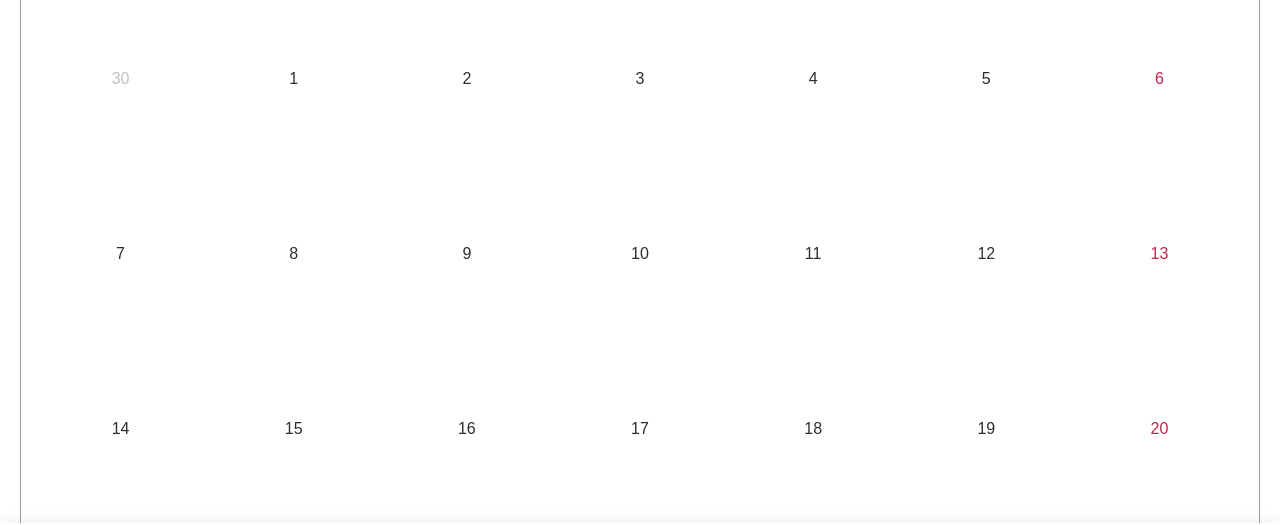
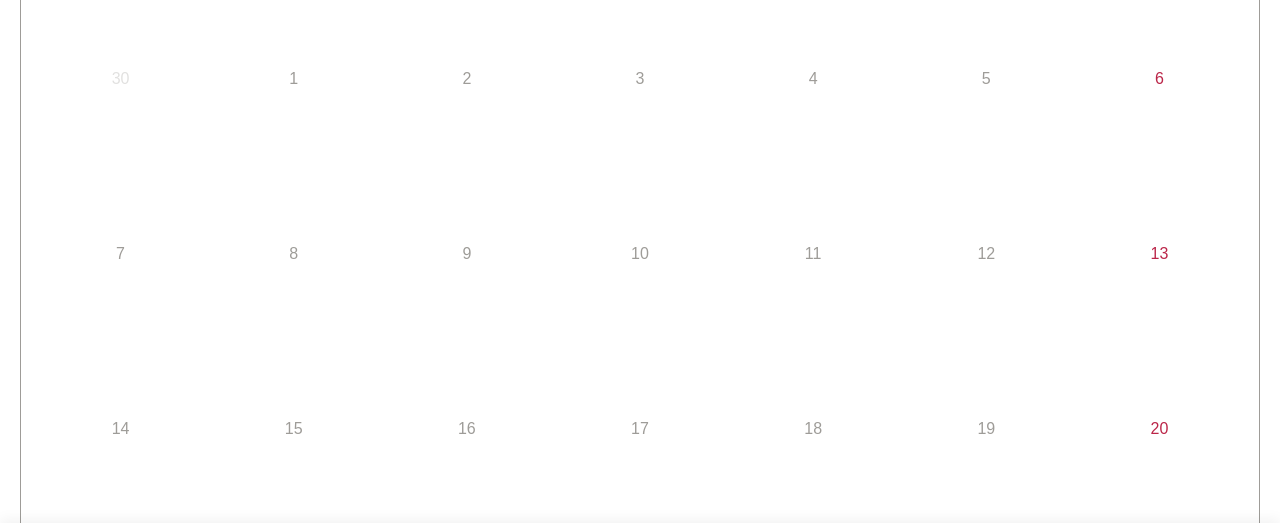
Before and after one commit to Mozartdc/pianolog_i, a React (Vite) app: page /stats in a window 1280 px wide. Shown: the part 217-742 px from the top of the page. Built offline with nearby package versions, Linux system fonts and the light colour scheme; a web font is replaced by a local one.

Commit message:
Update StatsScreen.tsx

```diff
--- a/src/screens/StatsScreen.tsx
+++ b/src/screens/StatsScreen.tsx
@@ -353,7 +353,7 @@ const generateCalendarDays = () => {
                   {practiced && <DoIcon style={{ color: "var(--MIMOSA)", width: "100%", height: "100%", maxWidth: 32, maxHeight: 32, position: "absolute", zIndex: 1, opacity: 0.8 }} />}
 <span style={{
   fontSize: "clamp(12px, 4vw, 16px)",
-  color: (dayIndex === 6 || isHoliday ? "var(--VIVA_MAGENTA)" : "var(--text-primary)"),
+  color: (dayIndex === 6 || isHoliday ? "var(--VIVA_MAGENTA)" : "var(--text-secondary)"),
   fontWeight: isToday ? 700 : 200, // ✅ 오늘만 굵게, 나머지는 보통
   zIndex: 2, position: "relative",
   border: isSelected ? "1px solid var(--BLACK)" : "none",
```
